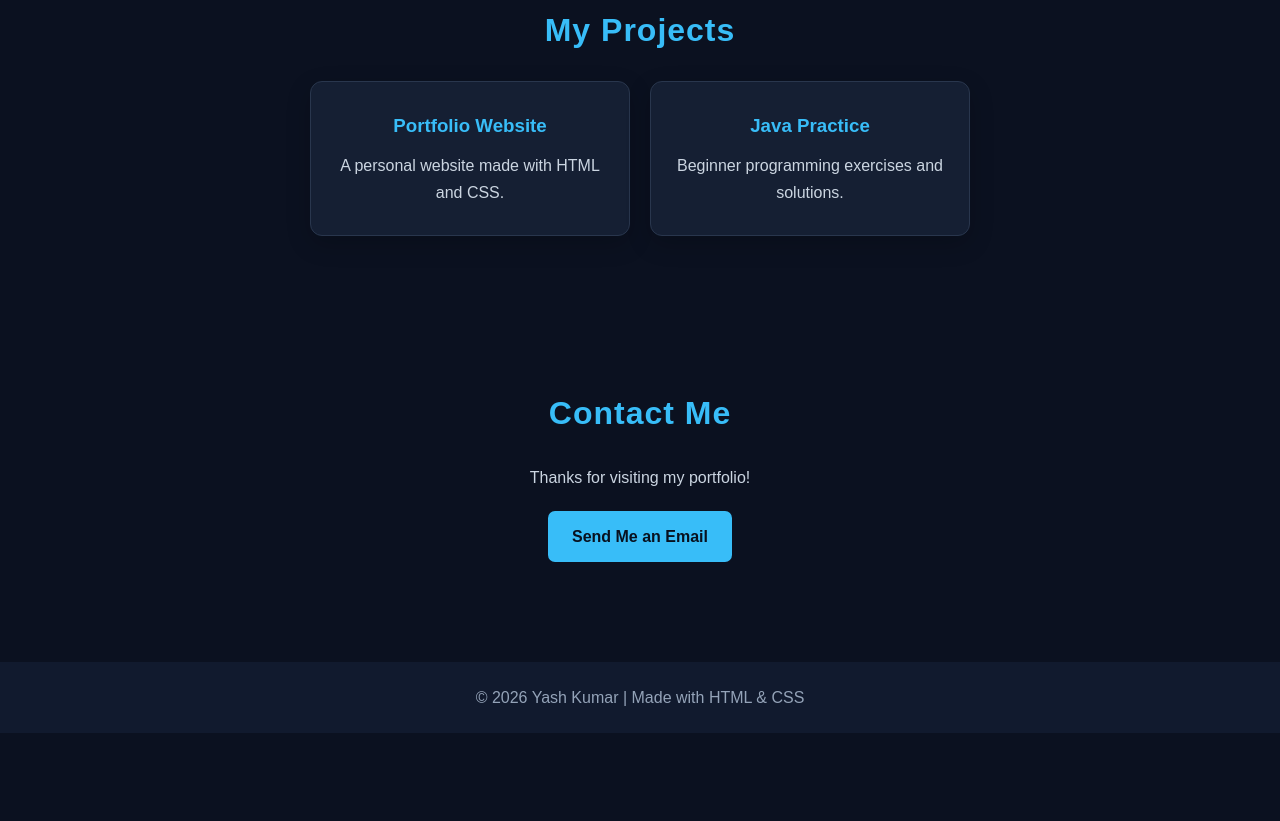
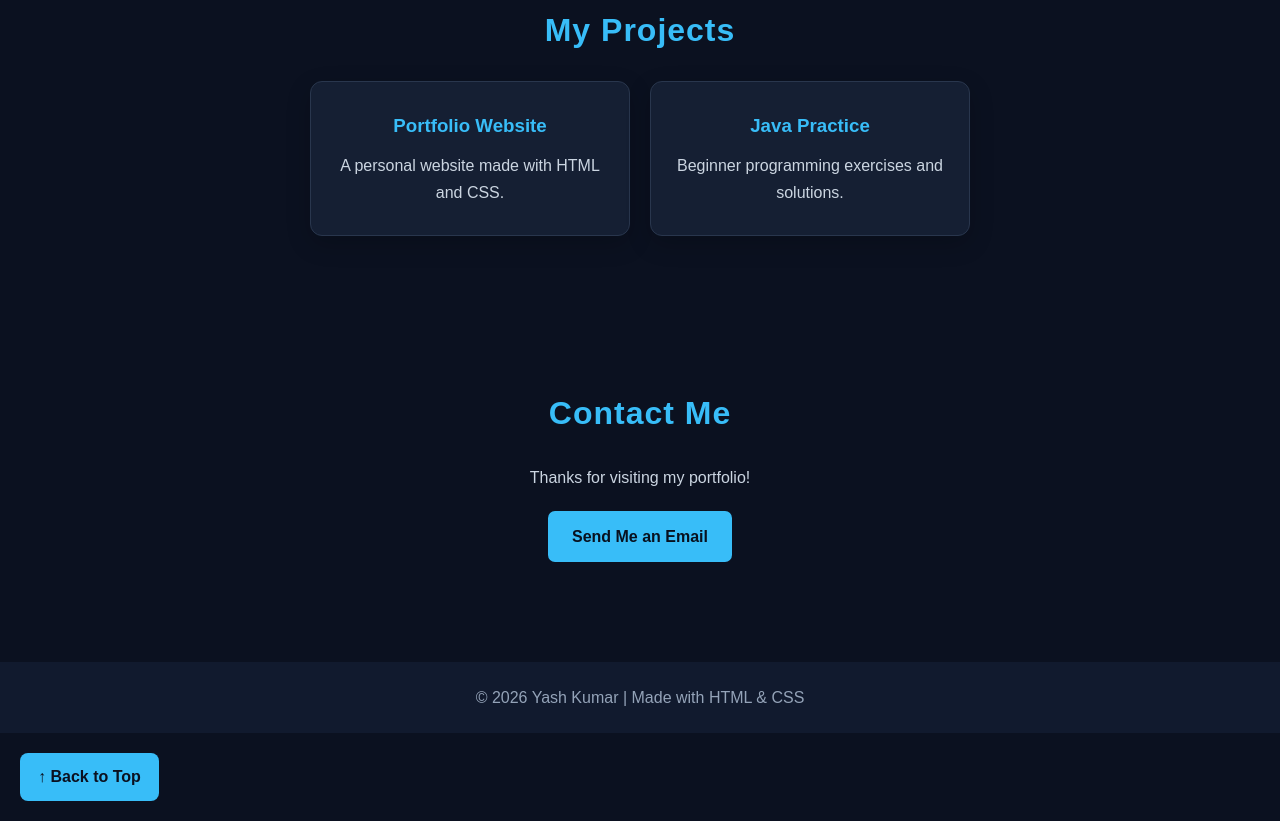
Before and after one commit to yashkumar01-sys/html-css-portfolio, a plain HTML site: page index.html in a window 1280 px wide. Shown: the part 1427-2248 px from the top of the page. Before the commit the page ends 2160 px from the top, so only its background shows below. Drawn offline with Linux system fonts and the light colour scheme.

Commit message:
Add back to top navigation button

```diff
--- a/index.html
+++ b/index.html
@@ -86,6 +86,6 @@
     <footer>
         <p>&copy; 2026 Yash Kumar | Made with HTML & CSS</p>
     </footer>
-
+<a href="#home" class="back-to-top">↑ Back to Top</a>
 </body>
 </html>
--- a/style.css
+++ b/style.css
@@ -205,3 +205,17 @@ footer {
     background: #38bdf8;
     color: #0b1120;
 }
+.back-to-top {
+    display: inline-block;
+    margin: 20px;
+    padding: 10px 18px;
+    background: #38bdf8;
+    color: #0b1120;
+    text-decoration: none;
+    border-radius: 8px;
+    font-weight: bold;
+}
+
+.back-to-top:hover {
+    background: #7dd3fc;
+}
```
